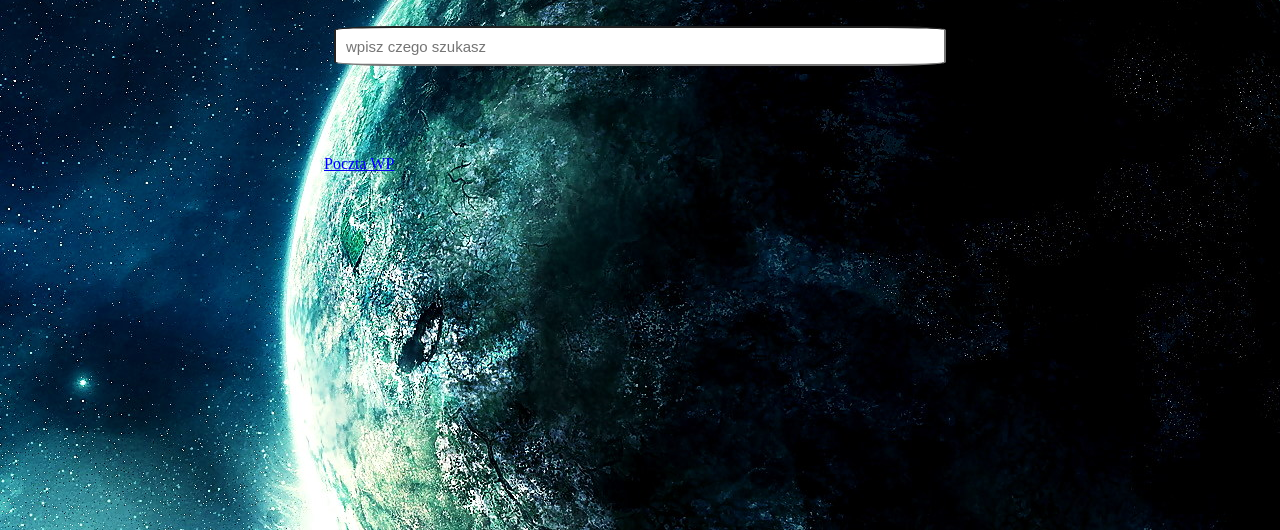
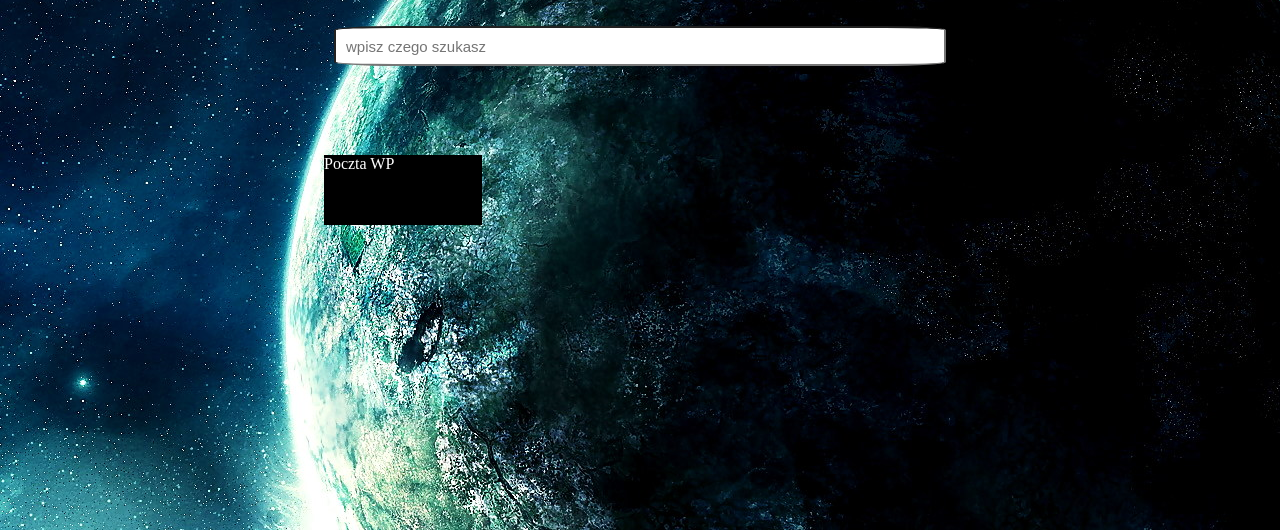
Before and after one commit to an93na/html_css_nauka, a plain HTML site: page zadania/gotest.html in a window 1280 px wide. Shown: the part 270-800 px from the top of the page. Drawn offline with Linux system fonts and the light colour scheme.

Commit message:
modified: gotest.css

```diff
--- a/zadania/css/gotest.css
+++ b/zadania/css/gotest.css
@@ -32,7 +32,9 @@ a {
     position: relative;
     grid-column: 1 / 2;
     grid-row: 1 / 2;
-
+    color: white;
+    text-decoration: none;
+    background-color: black;
 }
 
 .container2 {
```
